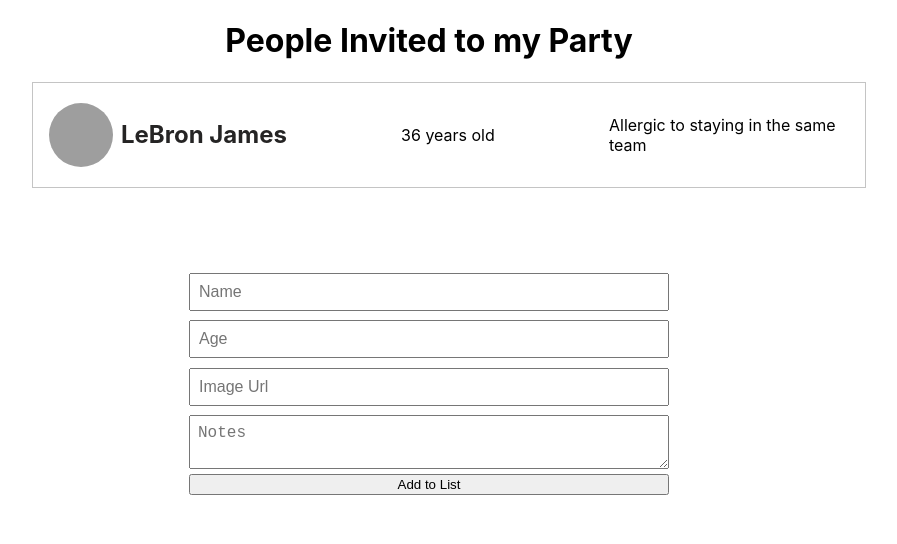
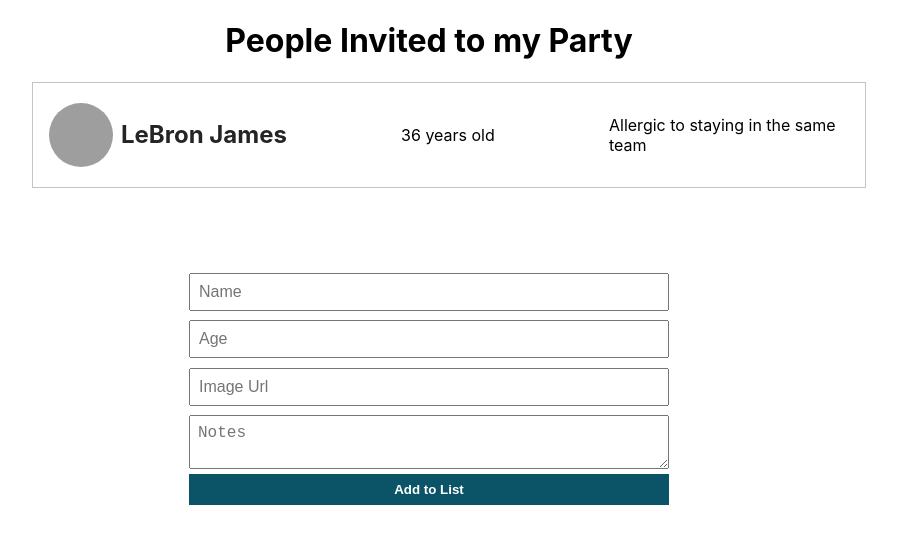
Before and after one commit to MikeNotu/typescript-test, a React (Create React App) app: page / in a window 1280 px wide. Shown: the top 544 px of the page, without its empty margins (211-1108 px from the left). Built offline with nearby package versions, Linux system fonts and the light colour scheme; grey boxes are pictures that could not be loaded.

Commit message:
TS practice 7

```diff
--- a/src/App.tsx
+++ b/src/App.tsx
@@ -3,9 +3,8 @@
 import './App.css';
 import AddToList from './components/AddToList';
 
- function App() {
 
-  interface IState {
+export interface IState {
   people: {
     name: string
     age: number
@@ -13,6 +12,8 @@
     note?: string
   }[]
 }
+
+ function App() {
 
   const [people,setPeople] = useState<IState["people"]>([{
     name: "LeBron James",
@@ -26,7 +27,7 @@
     <div className='App'>
       <h1>People Invited to my Party</h1>
       <List people={people}/>
-      <AddToList/>
+      <AddToList people={people} setPeople={setPeople} />
     </div>
   )
 }
--- a/src/components/AddToList.tsx
+++ b/src/components/AddToList.tsx
@@ -1,6 +1,13 @@
 import React, { useState } from 'react'
+import {IState as Props} from "../App"
 
-const AddToList = () => {
+
+interface IProps {
+    people: Props["people"]
+    setPeople: React.Dispatch<React.SetStateAction<Props["people"]>>
+}
+
+const AddToList: React.FC<IProps> = () => {
 
     const [input,setInput] = useState({
         name:"",
@@ -10,11 +17,15 @@
 
     })
 
-    const handleChange = (e: React.ChangeEvent<HTMLInputElement | HTMLTextAreaElement>) => {
+    const handleChange = (e: React.ChangeEvent<HTMLInputElement | HTMLTextAreaElement>):void => {
         setInput({
             ...input,
             [e.target.name]:e.target.value
         })
+    }
+
+    const handleClick = (): void => {
+
     }
 
     return (
@@ -51,7 +62,7 @@
             name="note"
             />
 
-            <button>Add to List</button>
+            <button className='AddToList-btn' onClick={handleClick}>Add to List</button>
         </div>
     )
 }
--- a/src/components/List.tsx
+++ b/src/components/List.tsx
@@ -1,15 +1,15 @@
 import React from "react";
+import {IState as IProps} from "../App"
 
+// interface IProps {
+//     people: {
+//       name: string
+//       age: number
+//       url: string
+//       note?: string
 
-interface IProps {
-    people: {
-      name: string
-      age: number
-      url: string
-      note?: string
-
-    }[]
-  }
+//     }[]
+//   }
 
  const List: React.FC<IProps>= ({people}) => {
 
```
Lines whose indentation alone changed are shown as unchanged.
